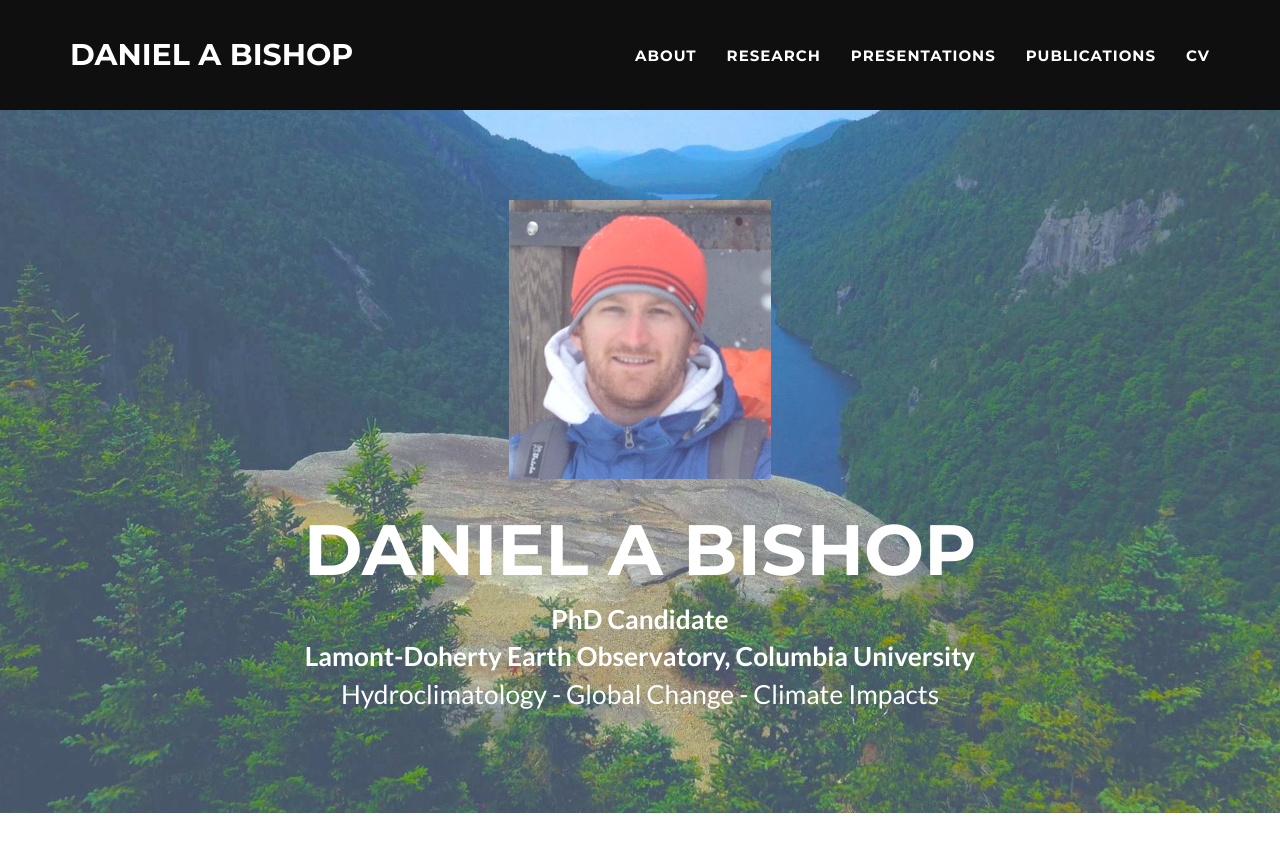
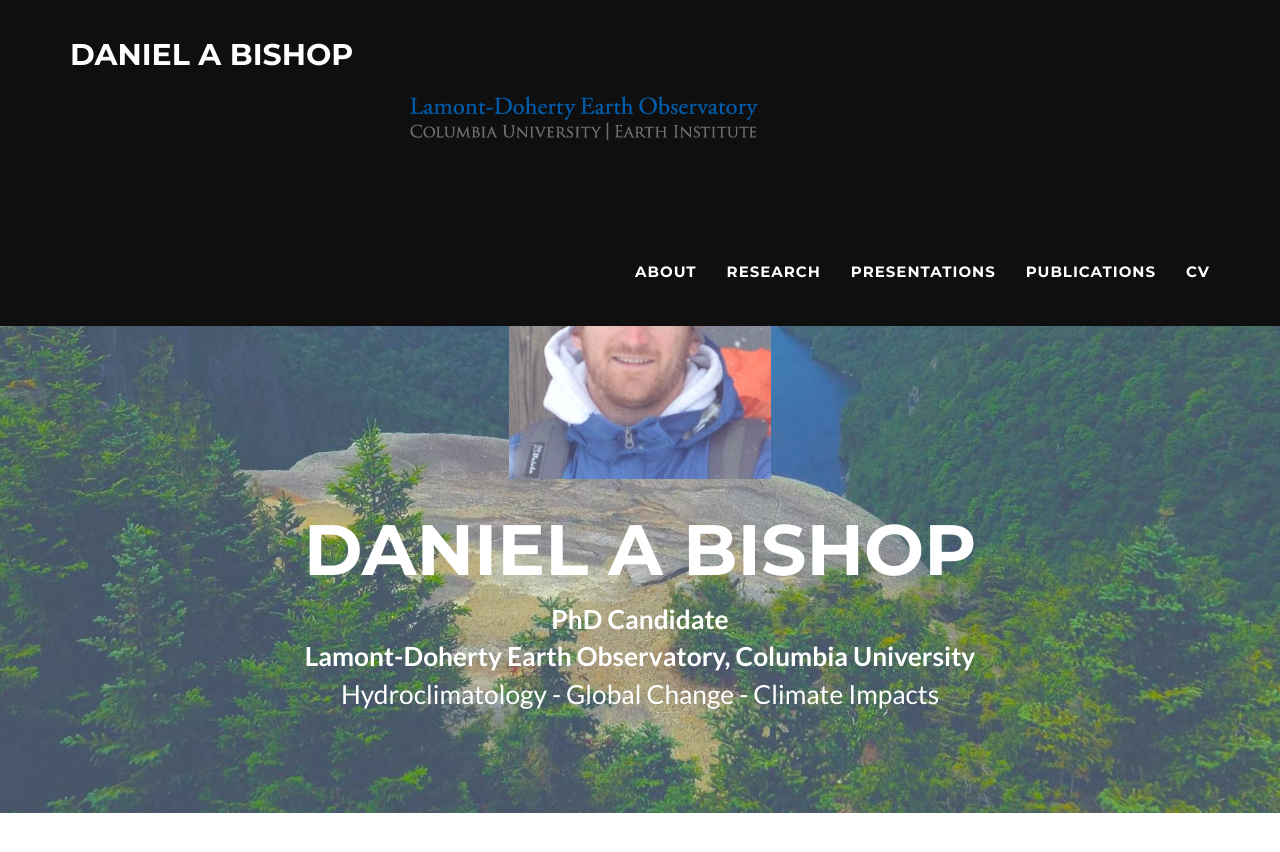
Before and after one commit to danielabishop/danielabishop.github.io, a Jekyll site: the page built from index.html, in a window 1280 px wide and 900 px high. Shown: the top 852 px of the window. Built offline with Jekyll 4.4.1, drawn with Linux system fonts in a browser that asks for light colours; some web fonts are replaced; comment, search, counter and statistics services are not loaded.

Commit message:
Lamont logo

```diff
--- a/_includes/nav.html
+++ b/_includes/nav.html
@@ -10,6 +10,7 @@
                     <span class="icon-bar"></span>
                 </button>
                 <a class="navbar-brand" href="#page-top">{{ site.title }}</a>
+                <a href="https://www.ldeo.columbia.edu/user/dbishop"><img src="img/ldeo.png"></a>
             </div>
 
             <!-- Collect the nav links, forms, and other content for toggling -->
```
Also changed, not shown: 6 other files.
